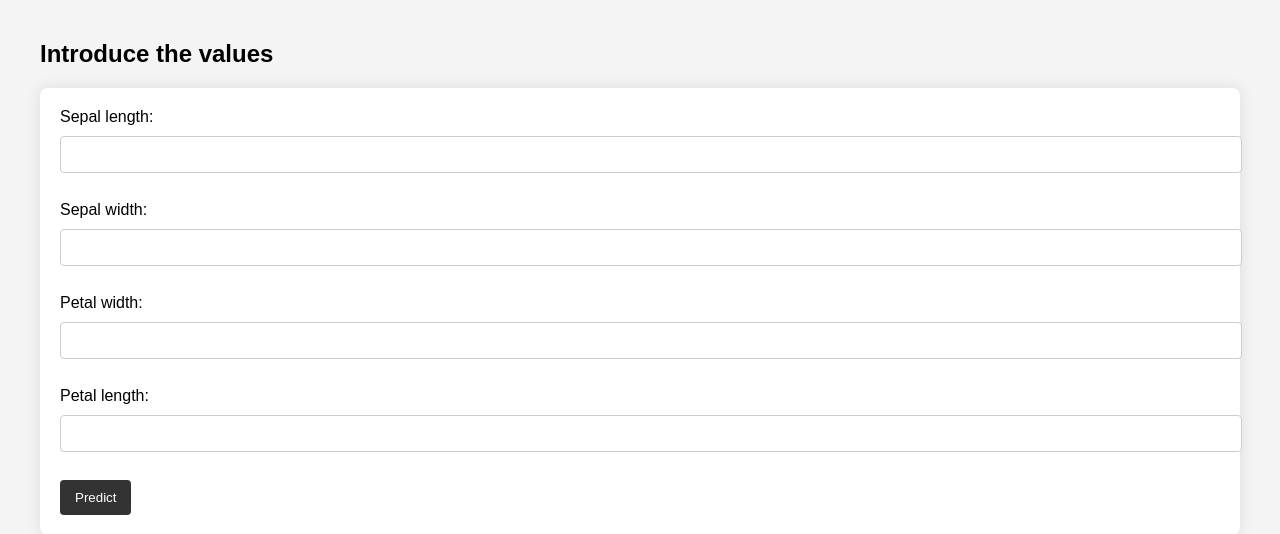
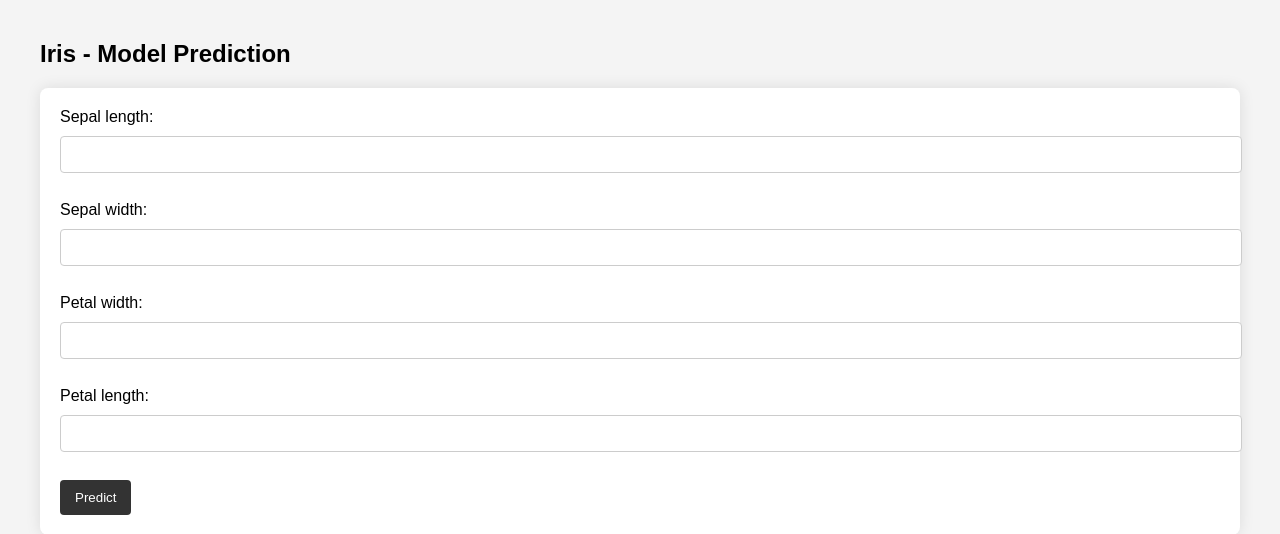
Before and after one commit to guzmanjose-cloud/themarisolhernandez-ml-app-using-flask-tutorial, a Flask app: page / in a window 1280 px wide. Shown: the top 534 px of the page. Run offline with Flask 3, Linux system fonts and the light colour scheme; parts of the project's set-up code (start-up, migrations or seed data) failed here and were passed over.

Commit message:
Modified the heading of the body

```diff
--- a/src/templates/index.html
+++ b/src/templates/index.html
@@ -41,7 +41,7 @@
     </style>
 </head>
 <body>
-    <h2>Introduce the values</h2>
+    <h2>Iris - Model Prediction</h2>
 
     <form action="/" method="post">
         Sepal length: <input type="number" step="any" name="val1" required><br><br>
```
